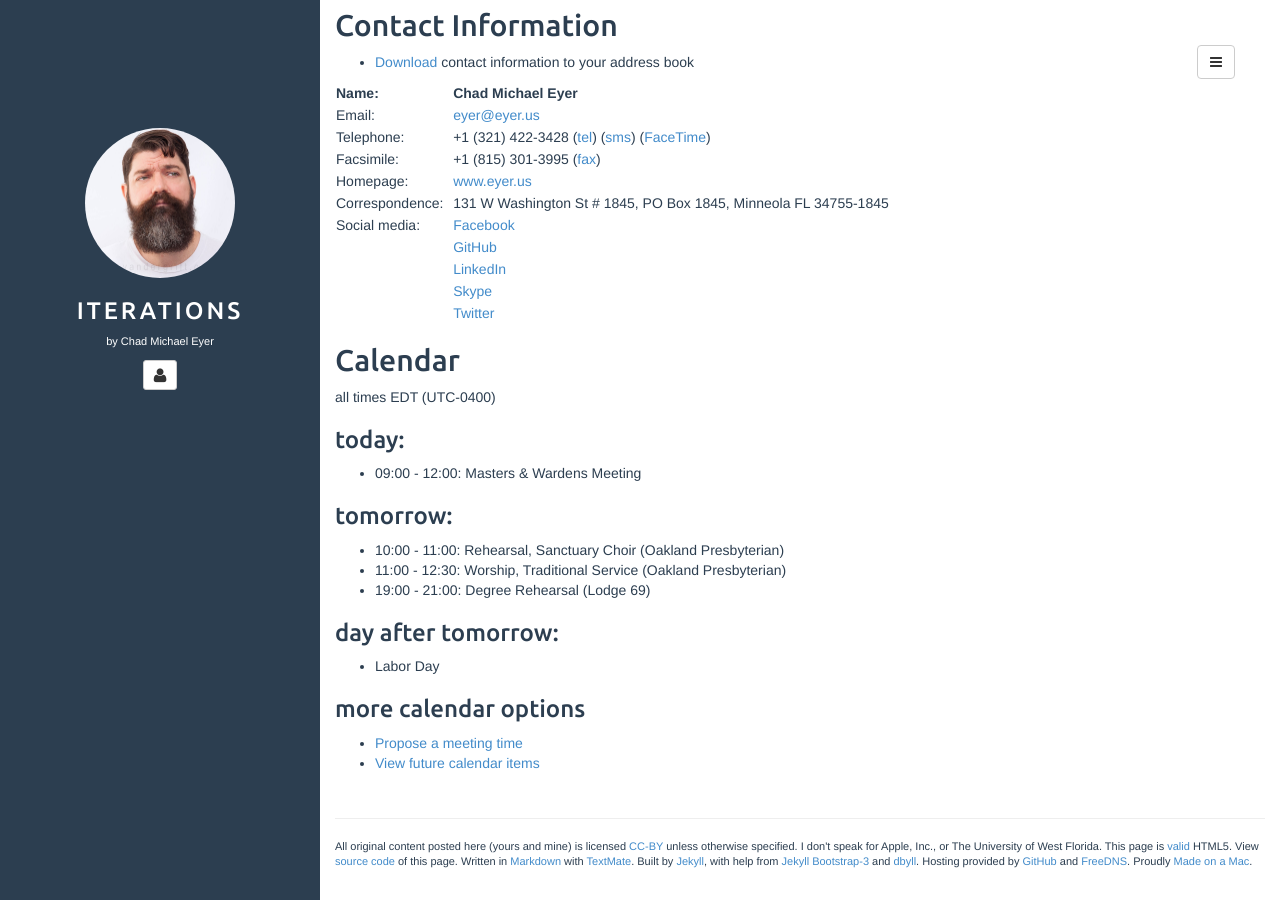
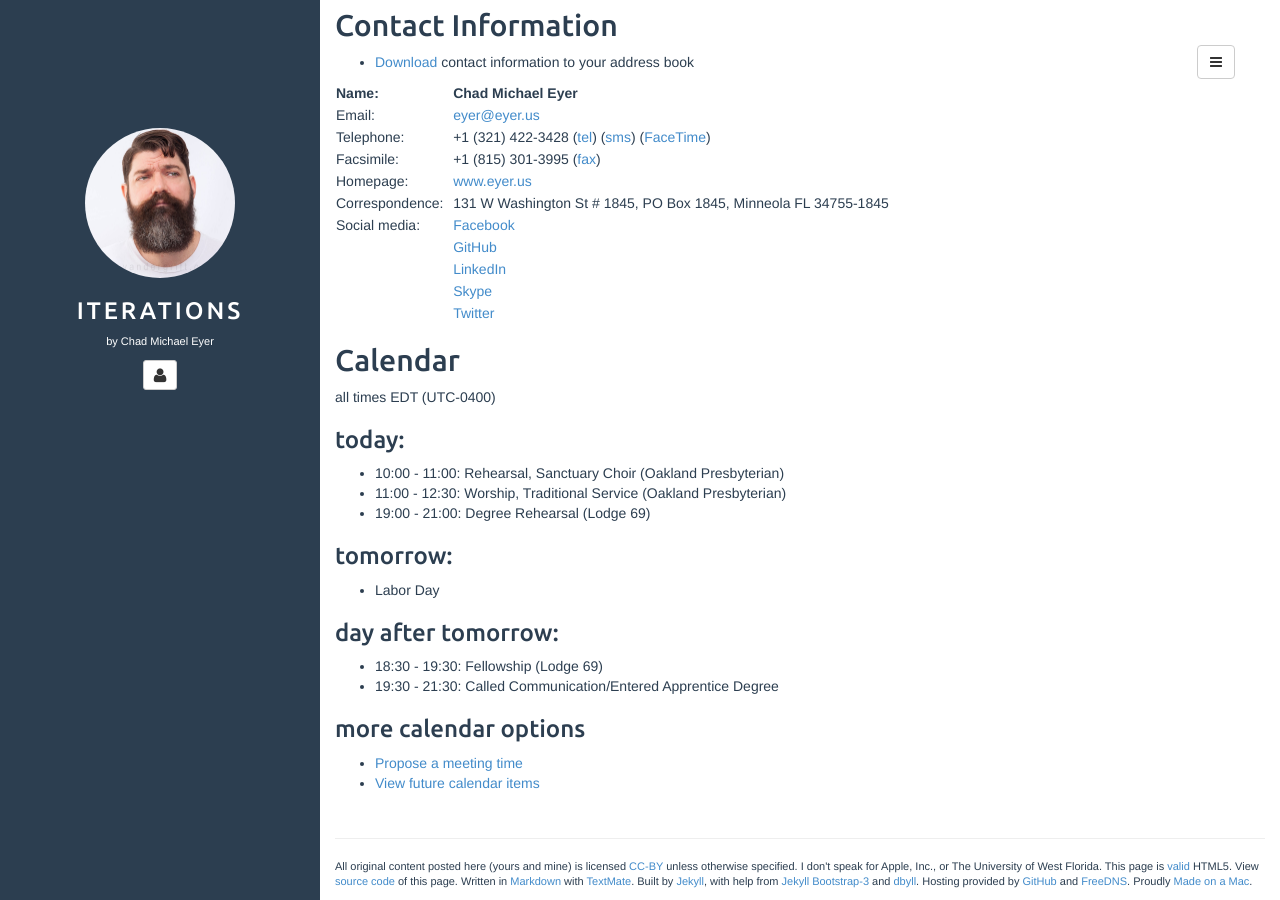
Before and after one commit to chadmichaeleyer/chadmichaeleyer.github.io, a Jekyll site: the page built from about.md, in a window 1280 px wide and 900 px high, scrolled down 1090 px. Built offline with Jekyll 4.4.1, drawn with Linux system fonts in a browser that asks for light colours.

Commit message:
calendar update

```diff
--- a/calendar.markdown
+++ b/calendar.markdown
@@ -1,15 +1,16 @@
 all times EDT (UTC-0400)
 
 ### today:
-
-* 09:00 - 12:00: Masters & Wardens Meeting
-
-### tomorrow:
 
 * 10:00 - 11:00: Rehearsal, Sanctuary Choir (Oakland Presbyterian)
 * 11:00 - 12:30: Worship, Traditional Service (Oakland Presbyterian)
 * 19:00 - 21:00: Degree Rehearsal (Lodge 69)
 
+### tomorrow:
+
+* Labor Day
+
 ### day after tomorrow:
 
-* Labor Day
+* 18:30 - 19:30: Fellowship (Lodge 69)
+* 19:30 - 21:30: Called Communication/Entered Apprentice Degree
```
Also changed, not shown: calendar-year.markdown (+7 -4 lines).
